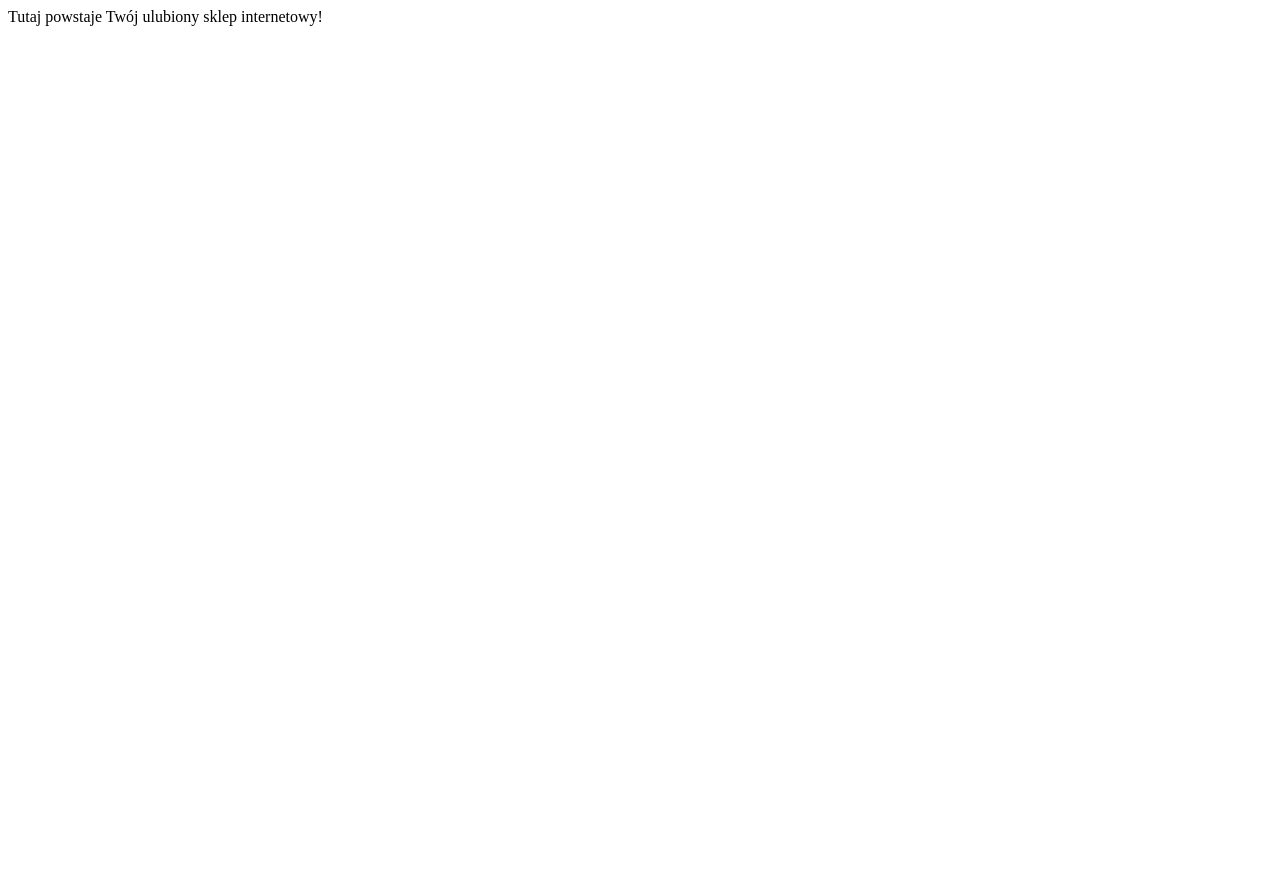
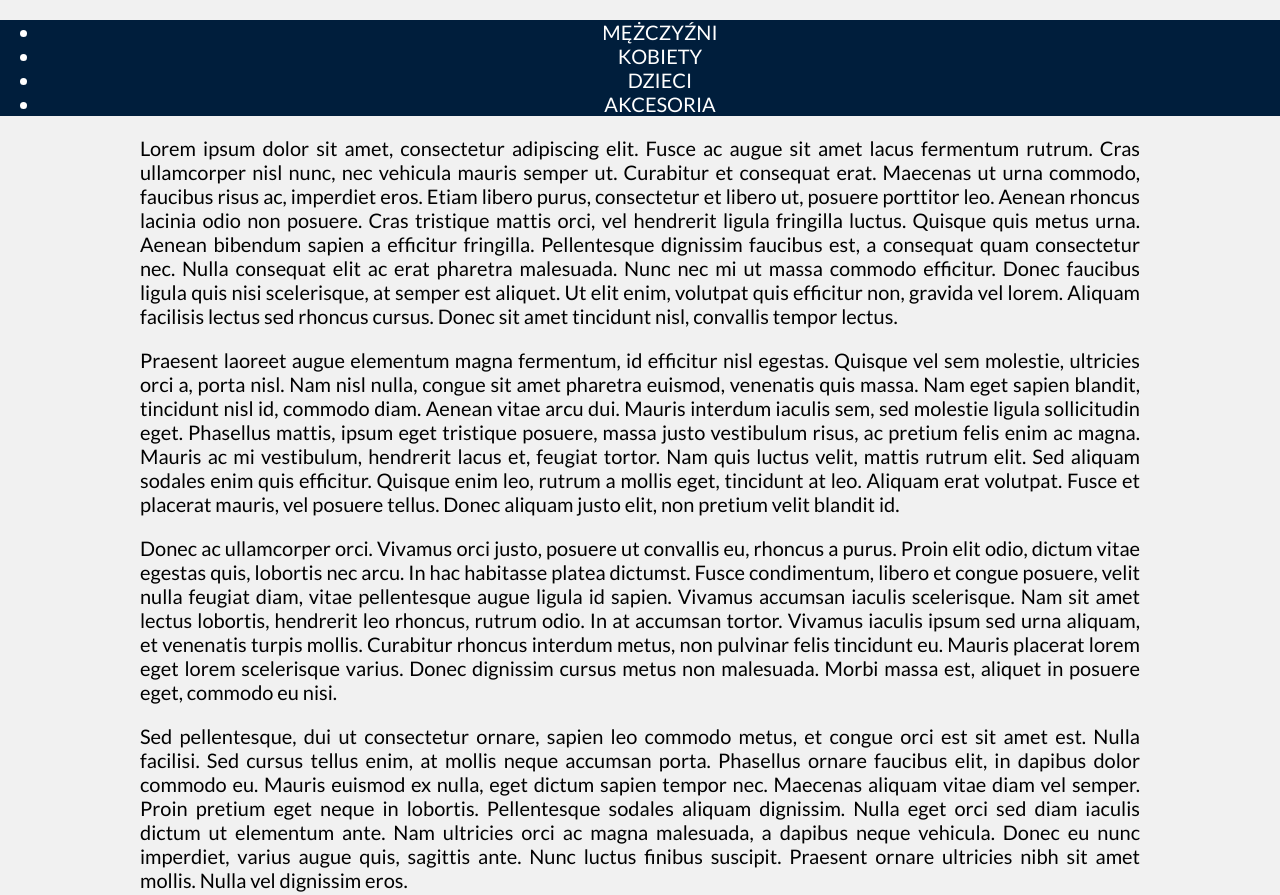
Before and after one commit to lsieminski/sklep, a plain HTML site: page index.html in a window 1280 px wide. Shown: the top 895 px of the page. Before the commit the page ends 800 px from the top, so only its background shows below. Drawn offline with Linux system fonts and the light colour scheme.

Commit message:
Add style.css

```diff
--- a/index.html
+++ b/index.html
@@ -4,8 +4,30 @@
     <meta charset="utf-8">
     <title>Sklep internetowy</title>
     <meta http-equiv="X-UA-Compatible" content="IE=edge">
+    <link rel="stylesheet" href="style.css">
+
+    <link rel="preconnect" href="https://fonts.googleapis.com">
+    <link rel="preconnect" href="https://fonts.gstatic.com" crossorigin>
+    <link href="https://fonts.googleapis.com/css2?family=Lato:wght@400;700&display=swap" rel="stylesheet">
+
 </head>
 <body>
-    Tutaj powstaje Twój ulubiony sklep internetowy!
+    <nav id="topnav">
+        <ul class="menu">
+            <li>Mężczyźni</li>
+            <li>Kobiety</li>
+            <li>Dzieci</li>
+            <li>Akcesoria</li>
+        </ul>
+    </nav>
+
+    <div class="content">
+        <p>Lorem ipsum dolor sit amet, consectetur adipiscing elit. Fusce ac augue sit amet lacus fermentum rutrum. Cras ullamcorper nisl nunc, nec vehicula mauris semper ut. Curabitur et consequat erat. Maecenas ut urna commodo, faucibus risus ac, imperdiet eros. Etiam libero purus, consectetur et libero ut, posuere porttitor leo. Aenean rhoncus lacinia odio non posuere. Cras tristique mattis orci, vel hendrerit ligula fringilla luctus. Quisque quis metus urna. Aenean bibendum sapien a efficitur fringilla. Pellentesque dignissim faucibus est, a consequat quam consectetur nec. Nulla consequat elit ac erat pharetra malesuada. Nunc nec mi ut massa commodo efficitur. Donec faucibus ligula quis nisi scelerisque, at semper est aliquet. Ut elit enim, volutpat quis efficitur non, gravida vel lorem. Aliquam facilisis lectus sed rhoncus cursus. Donec sit amet tincidunt nisl, convallis tempor lectus.</p>
+        <p>Praesent laoreet augue elementum magna fermentum, id efficitur nisl egestas. Quisque vel sem molestie, ultricies orci a, porta nisl. Nam nisl nulla, congue sit amet pharetra euismod, venenatis quis massa. Nam eget sapien blandit, tincidunt nisl id, commodo diam. Aenean vitae arcu dui. Mauris interdum iaculis sem, sed molestie ligula sollicitudin eget. Phasellus mattis, ipsum eget tristique posuere, massa justo vestibulum risus, ac pretium felis enim ac magna. Mauris ac mi vestibulum, hendrerit lacus et, feugiat tortor. Nam quis luctus velit, mattis rutrum elit. Sed aliquam sodales enim quis efficitur. Quisque enim leo, rutrum a mollis eget, tincidunt at leo. Aliquam erat volutpat. Fusce et placerat mauris, vel posuere tellus. Donec aliquam justo elit, non pretium velit blandit id.</p>
+        <p>Donec ac ullamcorper orci. Vivamus orci justo, posuere ut convallis eu, rhoncus a purus. Proin elit odio, dictum vitae egestas quis, lobortis nec arcu. In hac habitasse platea dictumst. Fusce condimentum, libero et congue posuere, velit nulla feugiat diam, vitae pellentesque augue ligula id sapien. Vivamus accumsan iaculis scelerisque. Nam sit amet lectus lobortis, hendrerit leo rhoncus, rutrum odio. In at accumsan tortor. Vivamus iaculis ipsum sed urna aliquam, et venenatis turpis mollis. Curabitur rhoncus interdum metus, non pulvinar felis tincidunt eu. Mauris placerat lorem eget lorem scelerisque varius. Donec dignissim cursus metus non malesuada. Morbi massa est, aliquet in posuere eget, commodo eu nisi.</p>
+        <p>Sed pellentesque, dui ut consectetur ornare, sapien leo commodo metus, et congue orci est sit amet est. Nulla facilisi. Sed cursus tellus enim, at mollis neque accumsan porta. Phasellus ornare faucibus elit, in dapibus dolor commodo eu. Mauris euismod ex nulla, eget dictum sapien tempor nec. Maecenas aliquam vitae diam vel semper. Proin pretium eget neque in lobortis. Pellentesque sodales aliquam dignissim. Nulla eget orci sed diam iaculis dictum ut elementum ante. Nam ultricies orci ac magna malesuada, a dapibus neque vehicula. Donec eu nunc imperdiet, varius augue quis, sagittis ante. Nunc luctus finibus suscipit. Praesent ornare ultricies nibh sit amet mollis. Nulla vel dignissim eros.</p>
+        <p>Aenean ut neque nec tellus luctus consectetur at ultricies erat. Fusce aliquet ipsum felis, vitae venenatis nulla feugiat ut. Maecenas accumsan varius eros vel pellentesque. Cras tincidunt aliquam ligula, eget porttitor sapien blandit non. Maecenas non magna consequat nulla lacinia hendrerit. Ut ac dictum nisl, ac pretium nulla. Phasellus elementum tincidunt mauris, id ultricies velit semper in. Ut rutrum vulputate neque, vel suscipit ligula ornare in. Etiam fermentum vestibulum tristique. Praesent consequat, orci non dignissim vestibulum, risus ante rutrum risus, id mollis arcu elit sit amet turpis. Quisque tincidunt urna vitae dolor sollicitudin sagittis. Donec et dictum nulla, vitae ultrices orci. Etiam vulputate varius purus, nec eleifend urna sagittis vel. Nulla turpis urna, rhoncus sed vestibulum ac, lacinia vel ipsum.</p>
+
+    </div>
 </body>
 </html>
--- /dev/null
+++ b/style.css
@@ -0,0 +1,31 @@
+body
+{
+    background-color: #f1f1f1;
+    margin: 0;
+    font-family: 'Lato', sans-serif;
+    font-size: 20px;
+}
+
+#topnav
+{
+    width: 100%;
+    background-color: #001e3c;
+    text-align: center;
+    margin-bottom: 10px;
+
+}
+
+.menu
+{
+    color: #fff;
+    text-align: center;
+    text-transform: uppercase;
+}
+
+.content
+{
+    width: 1000px;
+    margin-left: auto;
+    margin-right: auto;
+    text-align: justify;
+}
```
